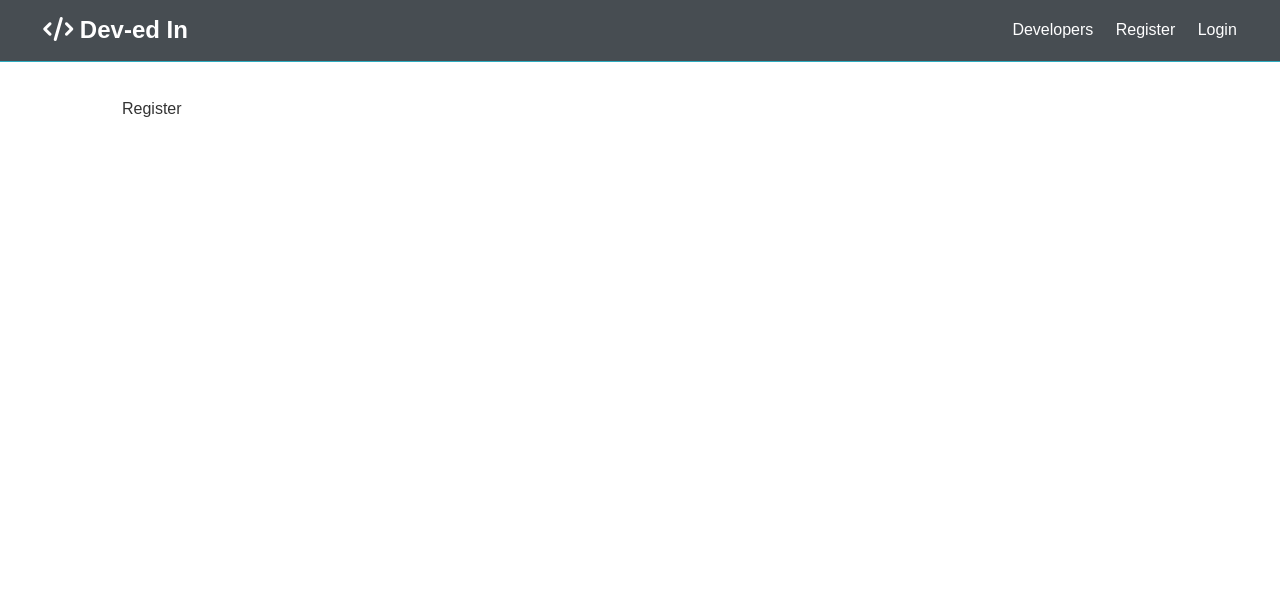
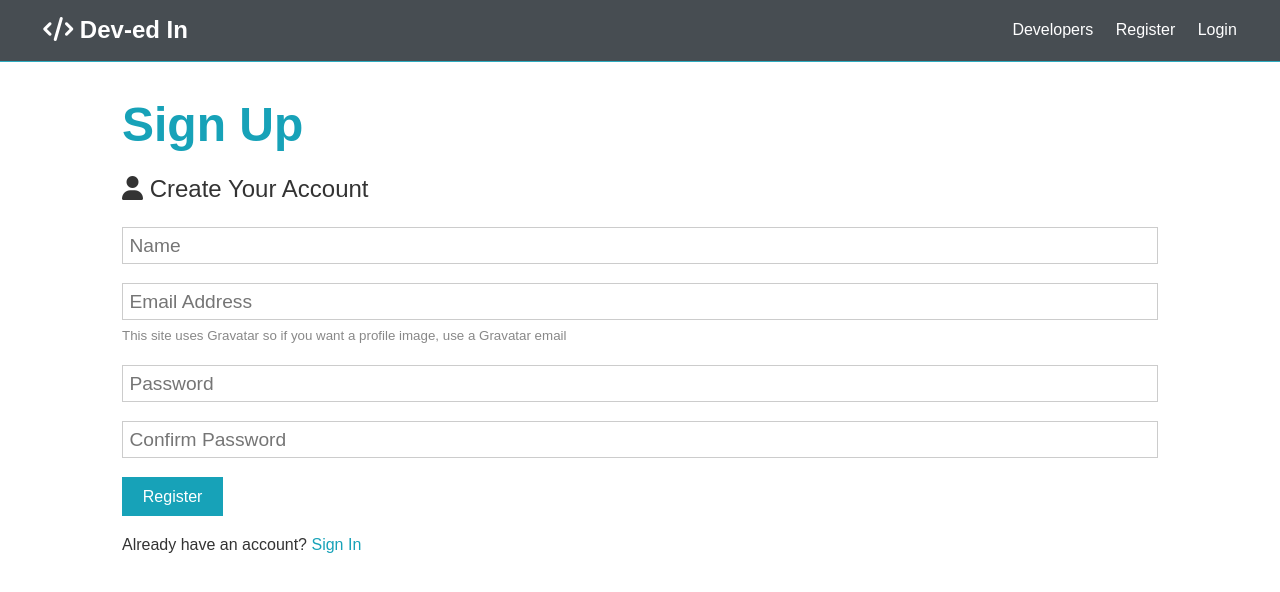
Before and after one commit to Prashant-17-11/Dev-edIn, a React (Create React App) app in the folder client/: page /register in a window 1280 px wide. Shown: the top 592 px of the page. Built offline with nearby package versions, Linux system fonts and the light colour scheme.

Commit message:
register form

```diff
--- a/client/src/components/auth/Register.js
+++ b/client/src/components/auth/Register.js
@@ -1,7 +1,85 @@
-import React from "react";
+import React, { useState } from "react";
 
 const Register = () => {
-  return <div>Register</div>;
+  const [formData, setFormData] = useState({
+    name: "",
+    email: "",
+    password: "",
+    password2: "",
+  });
+
+  const { name, email, password, password2 } = formData;
+
+  const onChange = (e) =>
+    setFormData({ ...formData, [e.target.name]: e.target.value });
+
+  const onSubmit = (e) => {
+    e.preventDefault();
+    if (password !== password2) {
+      console.log("Passwords donot match");
+    } else {
+      console.log(formData);
+    }
+  };
+
+  return (
+    <>
+      <h1 className='large text-primary'>Sign Up</h1>
+      <p className='lead'>
+        <i className='fas fa-user'></i> Create Your Account
+      </p>
+      <form className='form' onSubmit={(e) => onSubmit(e)}>
+        <div className='form-group'>
+          <input
+            type='text'
+            placeholder='Name'
+            name='name'
+            value={name}
+            onChange={(e) => onChange(e)}
+            required
+          />
+        </div>
+        <div className='form-group'>
+          <input
+            type='email'
+            placeholder='Email Address'
+            name='email'
+            value={email}
+            onChange={(e) => onChange(e)}
+            required
+          />
+          <small className='form-text'>
+            This site uses Gravatar so if you want a profile image, use a
+            Gravatar email
+          </small>
+        </div>
+        <div className='form-group'>
+          <input
+            type='password'
+            placeholder='Password'
+            name='password'
+            value={password}
+            onChange={(e) => onChange(e)}
+            minLength='6'
+          />
+        </div>
+        <div className='form-group'>
+          <input
+            type='password'
+            placeholder='Confirm Password'
+            name='password2'
+            value={password2}
+            onChange={(e) => onChange(e)}
+            minLength='6'
+          />
+        </div>
+        <input type='submit' className='btn btn-primary' value='Register' />
+      </form>
+      <p className='my-1'>
+        Already have an account? <a href='login.html'>Sign In</a>
+      </p>
+    </>
+  );
 };
 
 export default Register;
```
